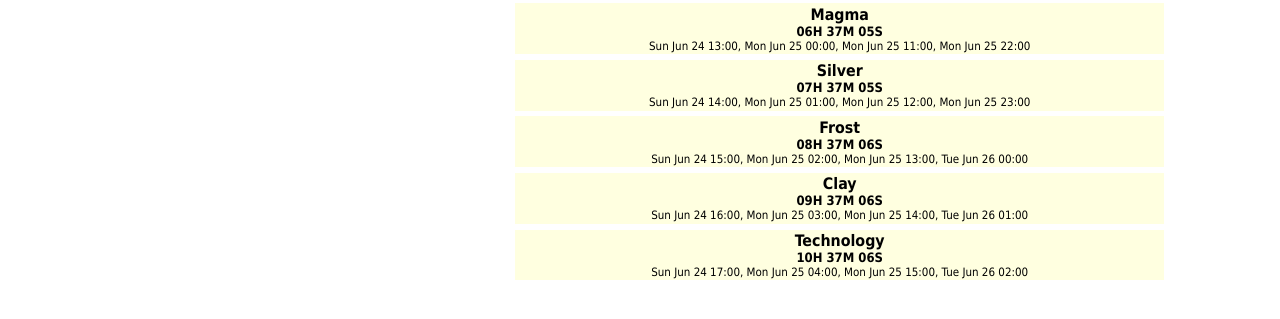
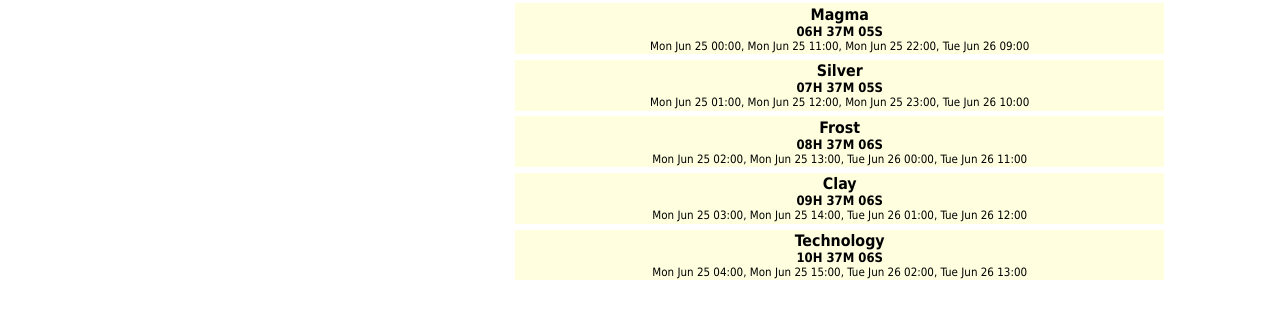
Before and after one commit to AliceOrwell/SWL-Talos-Countdown, a plain HTML site: page index.html in a window 1280 px wide. Shown: the part 429-748 px from the top of the page. Drawn offline with Linux system fonts and the light colour scheme.

Commit message:
Fix forecast times

```diff
--- a/index.html
+++ b/index.html
@@ -115,6 +115,7 @@
       document.getElementById("javascriptnotice").style.display = 'none';
     };
 
+    // Update golem_time if this list ordering is changed.
     var golems = [ "Magma", "Silver", "Frost", "Clay", "Technology",
                   "Concrete", "Stone", "Water", "Sand", "Swarm", "Verdant"];
     var now = new Date();
@@ -153,7 +154,8 @@
     */
     function calculate_time(time) {
       var attempts = 0;
-      var max_attempts = 5;
+      var m = (22 * 24)/golems.length; // event is 22 days long, 24 hours in a day, length of cycle
+      var max_attempts = Math.ceil(m);
 
       while (now - time > 0 && attempts < max_attempts) {
         time = calculate_next(time);
@@ -204,6 +206,7 @@
       $("#time").html(now);
       $("#golems").html("");
 
+      // using a known occurance of a magma golem
       var golem_time = new Date(2018, 5, 22, 6);             // time of magma golem in UTC
       var offset = golem_time.getTimezoneOffset() * 60000;    // offset of UTC to user's timezone in ms
 
@@ -218,6 +221,7 @@
         var t = new Date(l_golem_time.getTime() + i * hour);  // time + offset
         t = calculate_time(t);
 
+        // Forecast times
         var times = format_date(t);
         var ft = t;
         var forcasts = 3;
@@ -225,14 +229,10 @@
           ft = calculate_next(ft);
           times = times + ", " + format_date(ft);
         }
-        var t1 = calculate_time(t);
-        var t2 = calculate_next(t1);
-        var t3 = calculate_next(t2);
-
-        //var times = format_date(t1) + ", " + format_date(t2) + ", " + format_date(t3);
         $(e).find(".time").html(times);
 
-        var remaining = calculate_remaining(t1);
+        // Remaining time
+        var remaining = calculate_remaining(t);
         if (remaining == "Now") {
           $(e).addClass("now");
         }
@@ -244,6 +244,7 @@
         $("#golems").append(e);
       }
 
+      // Sort the listing based on time remaining
       var $golems = $("#golems");
       var $golem = $(".golem");
       $golem.sort(function(a, b) {
```
